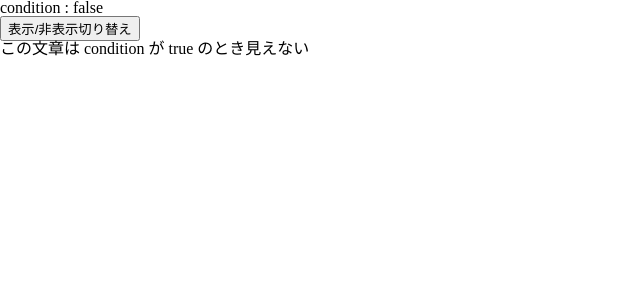
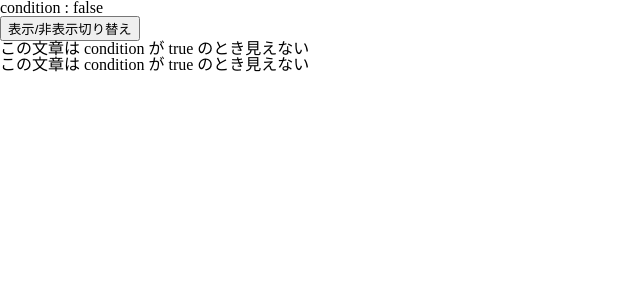
Before and after one commit to kasaharu-labs/try-structural-directives, an Angular app: page / in a window 1280 px wide. Shown: the top 300 px of the page, without its empty margins (0-640 px from the left). Built offline with nearby package versions, Linux system fonts and the light colour scheme.

Commit message:
ng-template の形で構造ディレクティブを使用するパターンを追記

```diff
--- a/src/app/app.component.html
+++ b/src/app/app.component.html
@@ -2,4 +2,8 @@
 <button (click)="toggleVisibilityMessage()">表示/非表示切り替え</button>
 
 <p *appUnless="condition">この文章は condition が true のとき見えない</p>
+
+<ng-template [appUnless]="condition">
+  <p>この文章は condition が true のとき見えない</p>
+</ng-template>
 <router-outlet></router-outlet>
```
